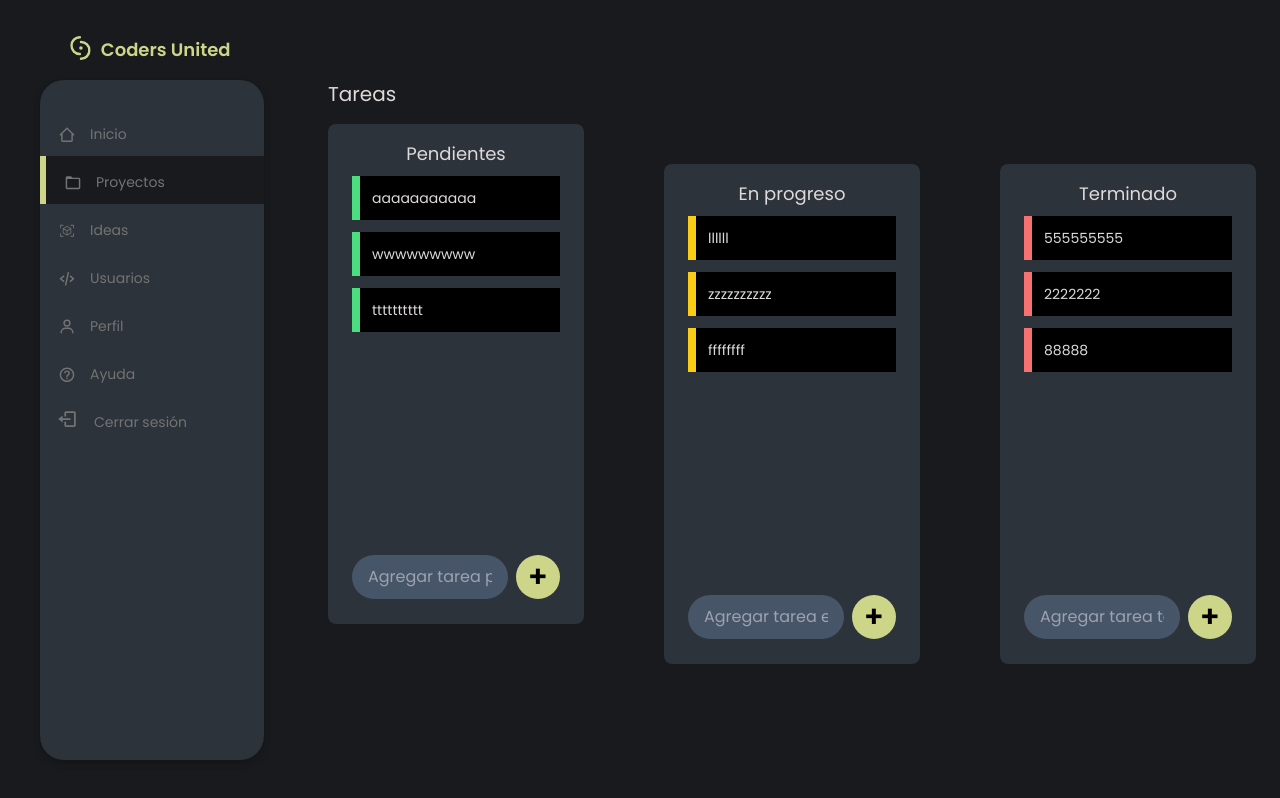
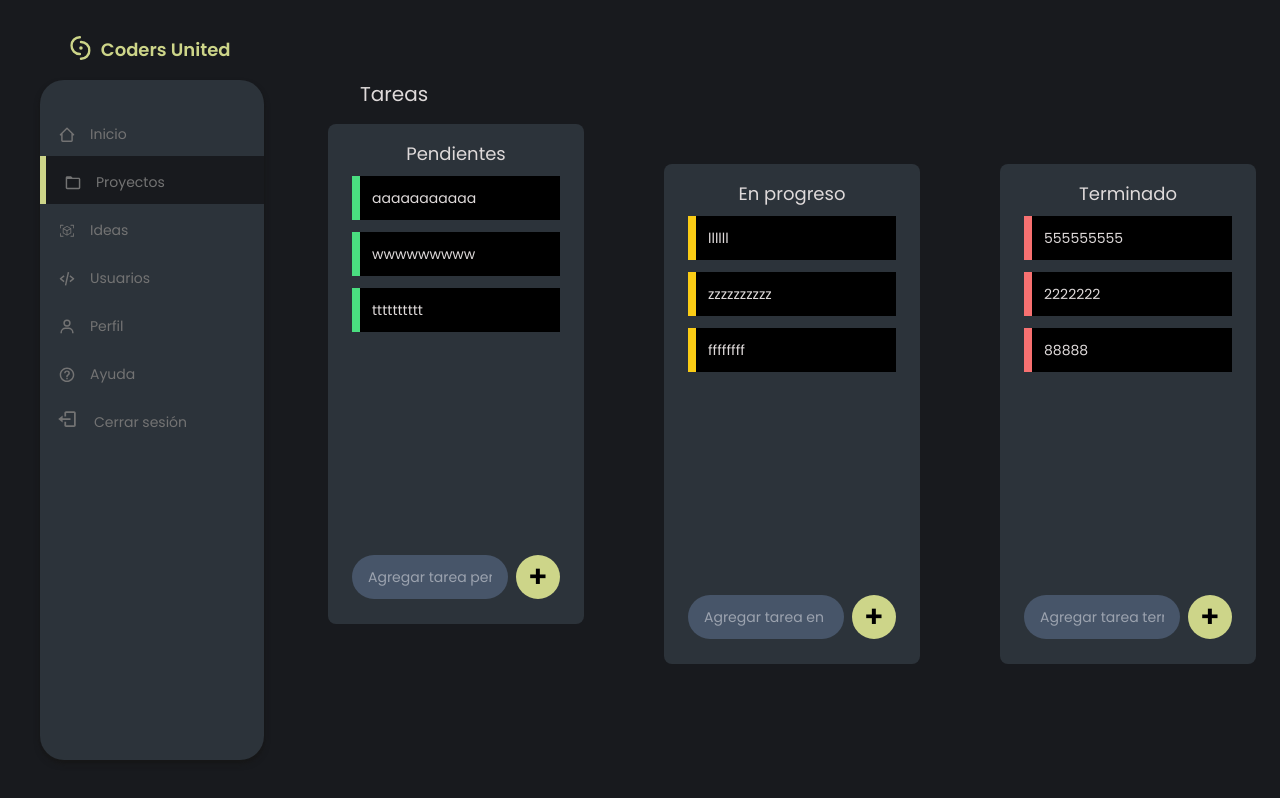
Before and after one commit to rodrigo745/coders-united, a Next.js app: page /pages/1/proyectos/proyecto_creado/1/tareas in a window 1280 px wide. Shown: the top 798 px of the page. Built offline with nearby package versions, Linux system fonts and the light colour scheme.

Commit message:
tamaños

```diff
--- a/src/components/tareas/Columna.jsx
+++ b/src/components/tareas/Columna.jsx
@@ -15,7 +15,7 @@ export default function Columna(props){
     });
 
     return(
-        <div ref={setNodeRef} className="cuadro mx-7 lg:mx-0 lg:w-[20vw] rounded-lg h-[500px] p-4 flex flex-col items-center">
+        <div ref={setNodeRef} className="cuadro mx-7 lg:mx-0 lg:w-[20vw] rounded-lg lg:h-[500px] p-4 flex flex-col items-center">
             <h4 className="text-lg">{props.titulo}</h4>
             <div className='w-full flex flex-col h-[92%] justify-between space-y-2'>
                 <div className='overflow-auto h-full'>
@@ -25,8 +25,8 @@ export default function Columna(props){
                 </div>
             <div className='w-full text-center flex space-x-2 px-2'>
                 <input type="text" placeholder={`Agregar tarea ${
-                    props.tablero == "progreso" ? "en progrso" : props.tablero}`}
-                    className='p-2 bg-slate-600 rounded-full px-4 w-full'
+                    props.tablero == "progreso" ? "en progreso" : props.tablero}`}
+                    className='p-2 text-sm bg-slate-600 rounded-full px-4 w-full'
                 />
                 <p className='font-bold text-black p-1 px-3 text-3xl amarilloBack rounded-full cursor-pointer'>+</p>
             </div>
--- a/src/components/tareas/KanbanBoard.jsx
+++ b/src/components/tareas/KanbanBoard.jsx
@@ -102,7 +102,7 @@ export default function KanbanBoard(){
 
     return(
         <DndContext sensors={sensors} collisionDetection={closestCenter} onDragEnd={handleDragEnd}>
-            <h3 className="text-xl mb-4">Tareas</h3>
+            <h3 className="text-xl mb-4 ml-8">Tareas</h3>
             <div className="w-[99vw] lg:w-[80vw] flex flex-col lg:flex lg:flex-row lg:space-x-20 space-y-10 mb-10">
 
             <Columna titulo="Pendientes" tablero="pendiente">
```
